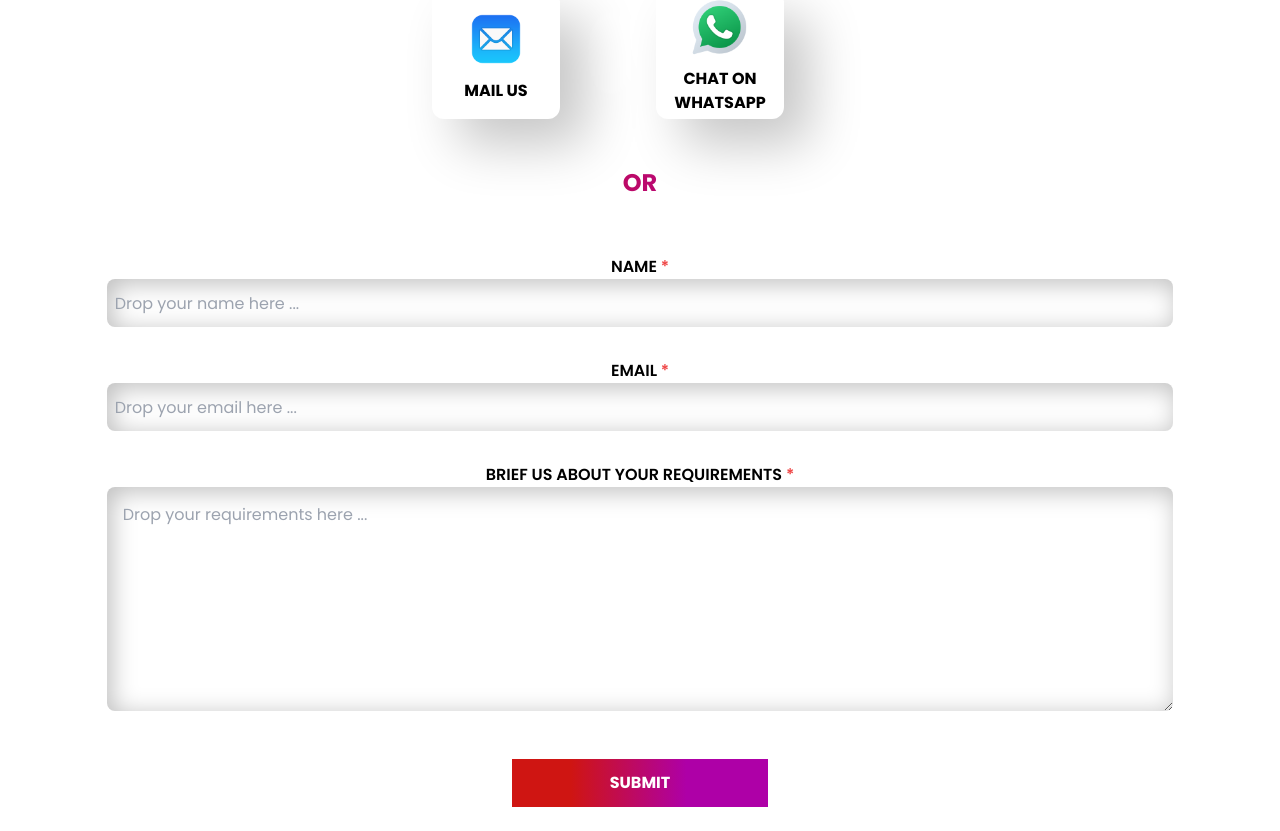
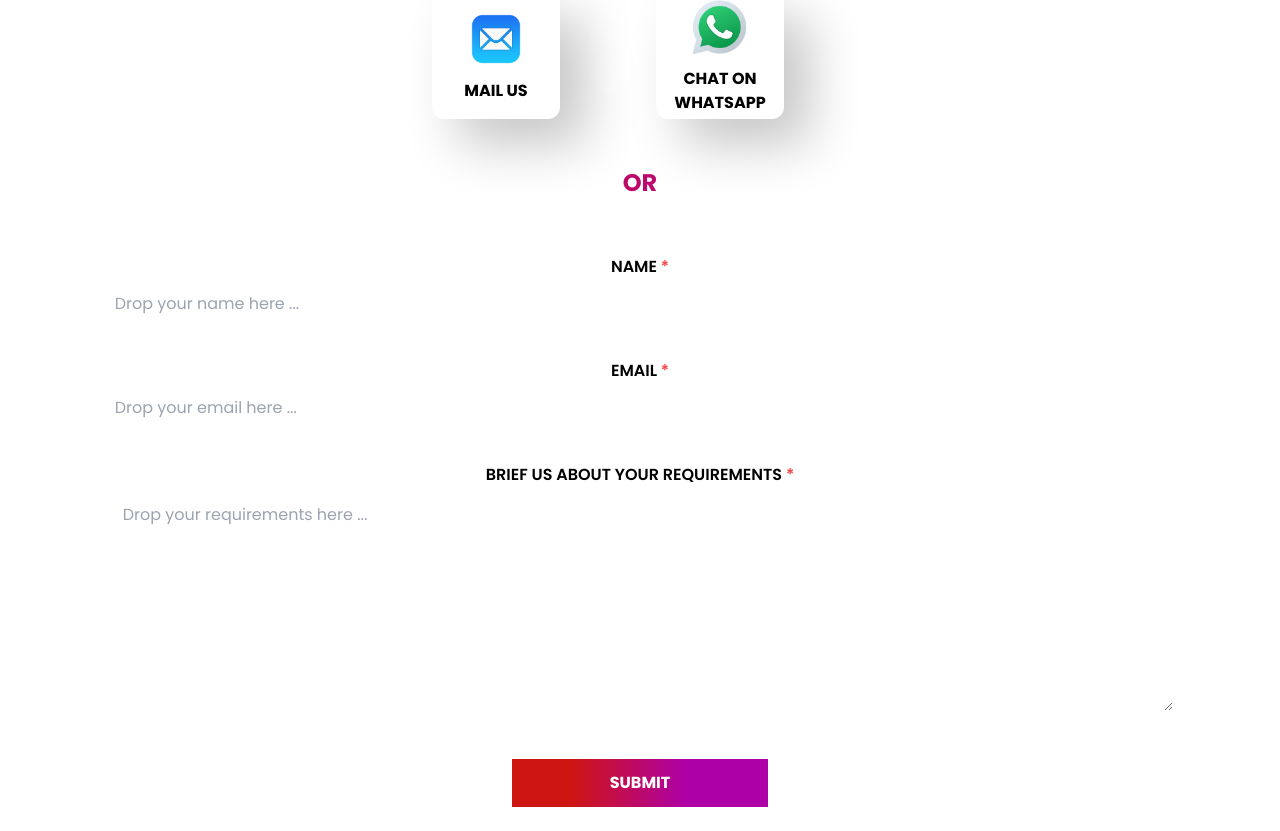
Before and after one commit to amanweb09/portfolio-website, a Next.js app: page /contact in a window 1280 px wide. Shown: the part 357-1188 px from the top of the page. Built offline with nearby package versions, Linux system fonts and the light colour scheme; no server answers.

Commit message:
ui changes

```diff
--- a/components/contact/Success.jsx
+++ b/components/contact/Success.jsx
@@ -8,7 +8,7 @@ const Success = ({ type, setNotification }) => {
         <div
             className="w-screen h-screen fixed inset-0 main flex-center">
 
-            <div className="w-96 h-96 bg-white rounded-xl relative flex-center flex-col">
+            <div className="sm:w-96 sm:h-96 w-80 h-80 bg-white rounded-xl relative flex-center flex-col">
                 <span
                     onClick={() => { type === 'success' ? router.push('/') : setNotification(false) }}
                     className="text-4xl absolute right-3 top-1 cursor-pointer hover:text-red-500">
@@ -19,11 +19,11 @@ const Success = ({ type, setNotification }) => {
                     type === 'success' &&
                     <>
                         <img
-                            className="w-32"
+                            className="sm:w-32 w-24"
                             src="/images/success.png"
                             alt="success" />
 
-                        <h1 className="font-bold text-lg uppercase text-green-500 text-center mt-4">Woohooo! Request saved successfully</h1>
+                        <h1 className="font-bold sm:text-lg text-base uppercase text-green-500 text-center mt-4">Woohooo! Request saved successfully</h1>
                         <p className="px-6 text-center text-gray-500 mt-2 text-sm">We'll reach you back within a couple of hours ...</p>
                     </>
                 }
--- a/pages/contact/index.jsx
+++ b/pages/contact/index.jsx
@@ -84,7 +84,7 @@ const index = () => {
                 value={user.name}
                 onChange={(e) => setInfo(e.target.name, e.target.value)}
                 type="text"
-                className="sm:w-10/12 w-11/12 h-12 input rounded-lg px-2 block mx-auto"
+                className="sm:w-10/12 w-11/12 h-12 input sm:rounded-lg rounded-none px-2 block mx-auto"
                 placeholder="Drop your name here ..." />
 
 
@@ -97,7 +97,7 @@ const index = () => {
                 value={user.email}
                 onChange={(e) => setInfo(e.target.name, e.target.value)}
                 type="email"
-                className="sm:w-10/12 w-11/12 h-12 input rounded-lg px-2 block mx-auto"
+                className="sm:w-10/12 w-11/12 h-12 input sm:rounded-lg rounded-none px-2 block mx-auto"
                 placeholder="Drop your email here ..." />
 
             <label htmlFor="message" className="font-semibold block uppercase mt-8 w-max mx-auto">
@@ -110,7 +110,7 @@ const index = () => {
                 placeholder="Drop your requirements here ..."
                 name="message"
                 id="message"
-                className="input sm:w-10/12 w-11/12 block mx-auto h-56 rounded-lg p-4" />
+                className="input sm:w-10/12 w-11/12 block mx-auto h-56 sm:rounded-lg rounded-none p-4" />
 
             <button
                 onClick={submitForm}
@@ -129,13 +129,23 @@ const index = () => {
                     text-fill-color: transparent;
                 }
                 .input {
-                    background: #FFFFFF;
-                    box-shadow: inset 4px 4px 25px 1px rgba(0, 0, 0, 0.25);
+                    // background: #FFFFFF;
+                    // box-shadow: inset 4px 4px 25px 1px rgba(0, 0, 0, 0.25);
                 }
                 .btn {
                     background: linear-gradient(89.82deg, #CF1512 23.02%, #AE00A7 68.17%)
                 }
-
+               @media only screen and (max-width: 450px) {
+                   .input {
+                       box-shadow: none;
+                       border-bottom: 1px solid #000;
+                   }
+                   .input:focus {
+                       box-shadow: none;
+                       outline: none;
+                       border-bottom: 2px solid hotpink;
+                   }
+               }
             `
                 }
             </style>
--- a/styles/output.css
+++ b/styles/output.css
@@ -949,6 +949,10 @@ Ensure the default browser behavior of the `hidden` attribute.
   width: 83.333333%;
 }
 
+.w-80 {
+  width: 20rem;
+}
+
 .flex-1 {
   flex: 1 1 0%;
 }
@@ -999,6 +1003,10 @@ Ensure the default browser behavior of the `hidden` attribute.
 
 .rounded-xl {
   border-radius: 0.75rem;
+}
+
+.rounded-none {
+  border-radius: 0px;
 }
 
 .border {
@@ -1362,6 +1370,10 @@ Ensure the default browser behavior of the `hidden` attribute.
     height: 12rem;
   }
 
+  .sm\:h-96 {
+    height: 24rem;
+  }
+
   .sm\:w-10\/12 {
     width: 83.333333%;
   }
@@ -1398,12 +1410,20 @@ Ensure the default browser behavior of the `hidden` attribute.
     width: 66.666667%;
   }
 
+  .sm\:w-32 {
+    width: 8rem;
+  }
+
   .sm\:grid-cols-3 {
     grid-template-columns: repeat(3, minmax(0, 1fr));
   }
 
   .sm\:flex-row {
     flex-direction: row;
+  }
+
+  .sm\:rounded-lg {
+    border-radius: 0.5rem;
   }
 
   .sm\:px-0 {
```
